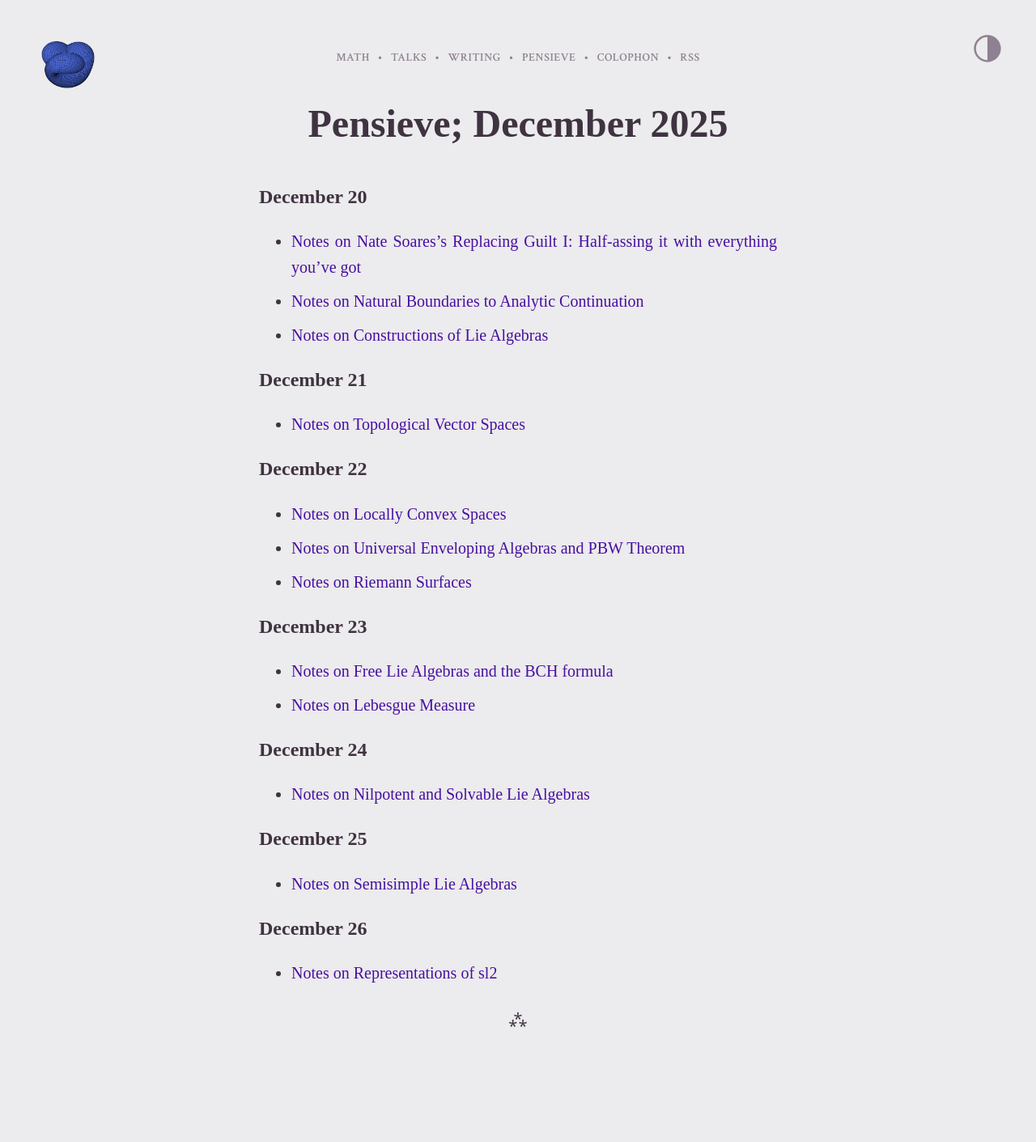
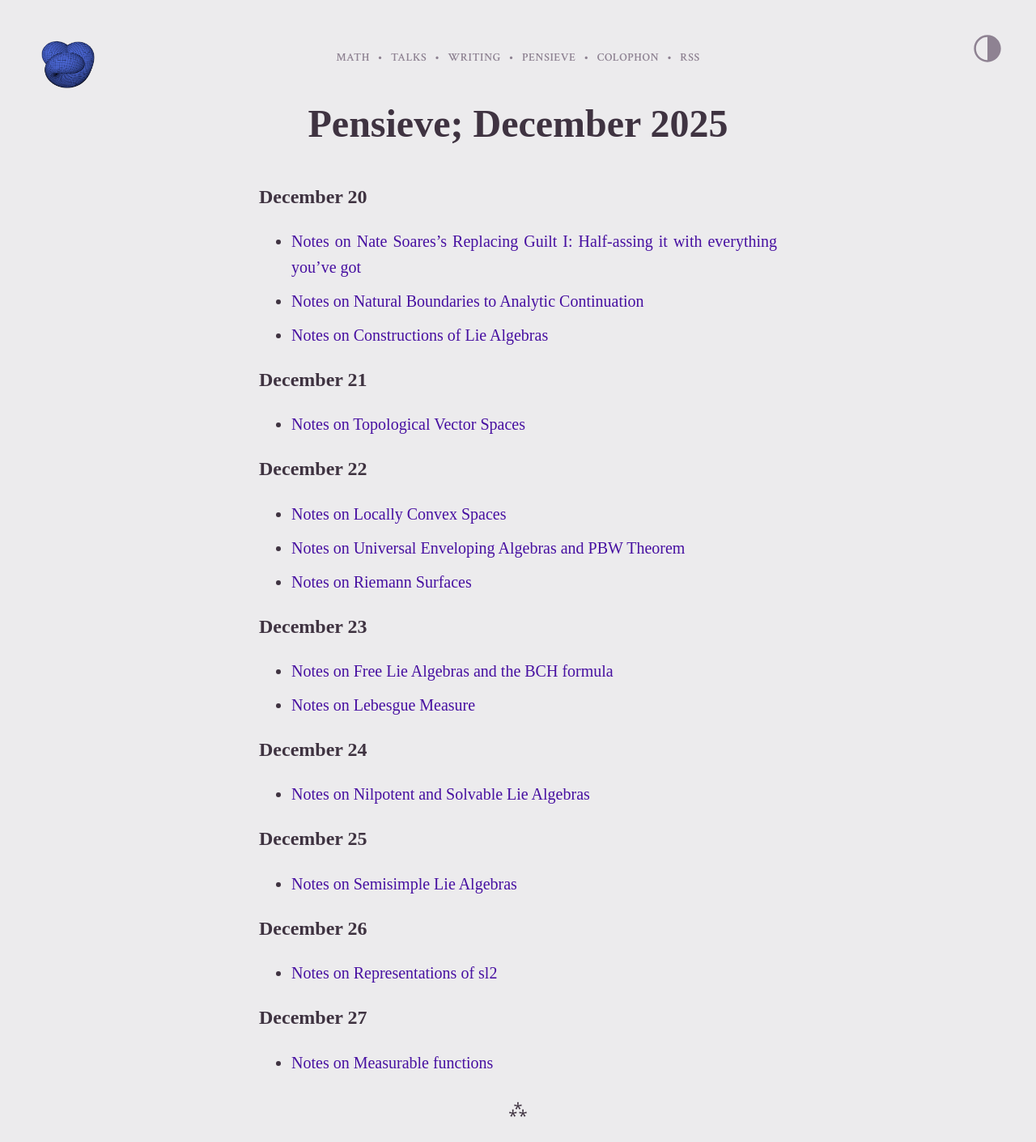
Before and after one commit to williamrygao/williamrygao.github.io, a Jekyll site: the page built from pensieve/2025-12/2025-12.md, in a window 1280 px wide. Shown: the whole page at 81% size. Built offline with Jekyll 4.4.1, drawn with Linux system fonts in a browser that asks for light colours; before the commit the page ends 1300 px from its top, so only the background shows below that.

Commit message:
December 27

```diff
--- a/pensieve/2025-12/2025-12.md
+++ b/pensieve/2025-12/2025-12.md
@@ -30,4 +30,7 @@ title: Pensieve; December 2025
 ## December 26
 * [Notes on Representations of sl2](/pensieve/2025-12/2025-12-26-representations-sl2.pdf)
 
+## December 27
+* [Notes on Measurable functions](/pensieve/2025-12/2025-12-27-measurable-functions.pdf)
+
 ---
```
Also changed, not shown: 1 other file.
